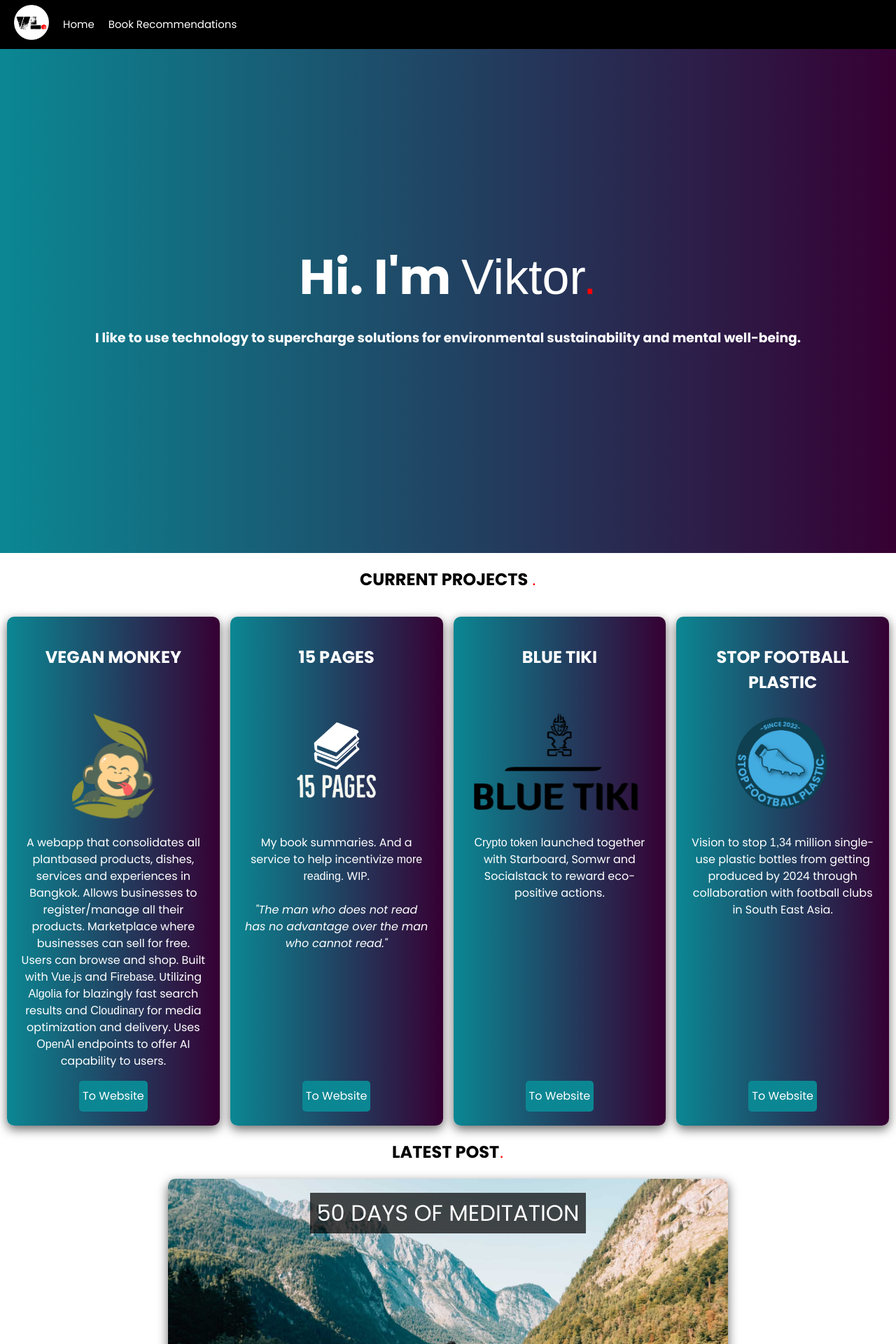
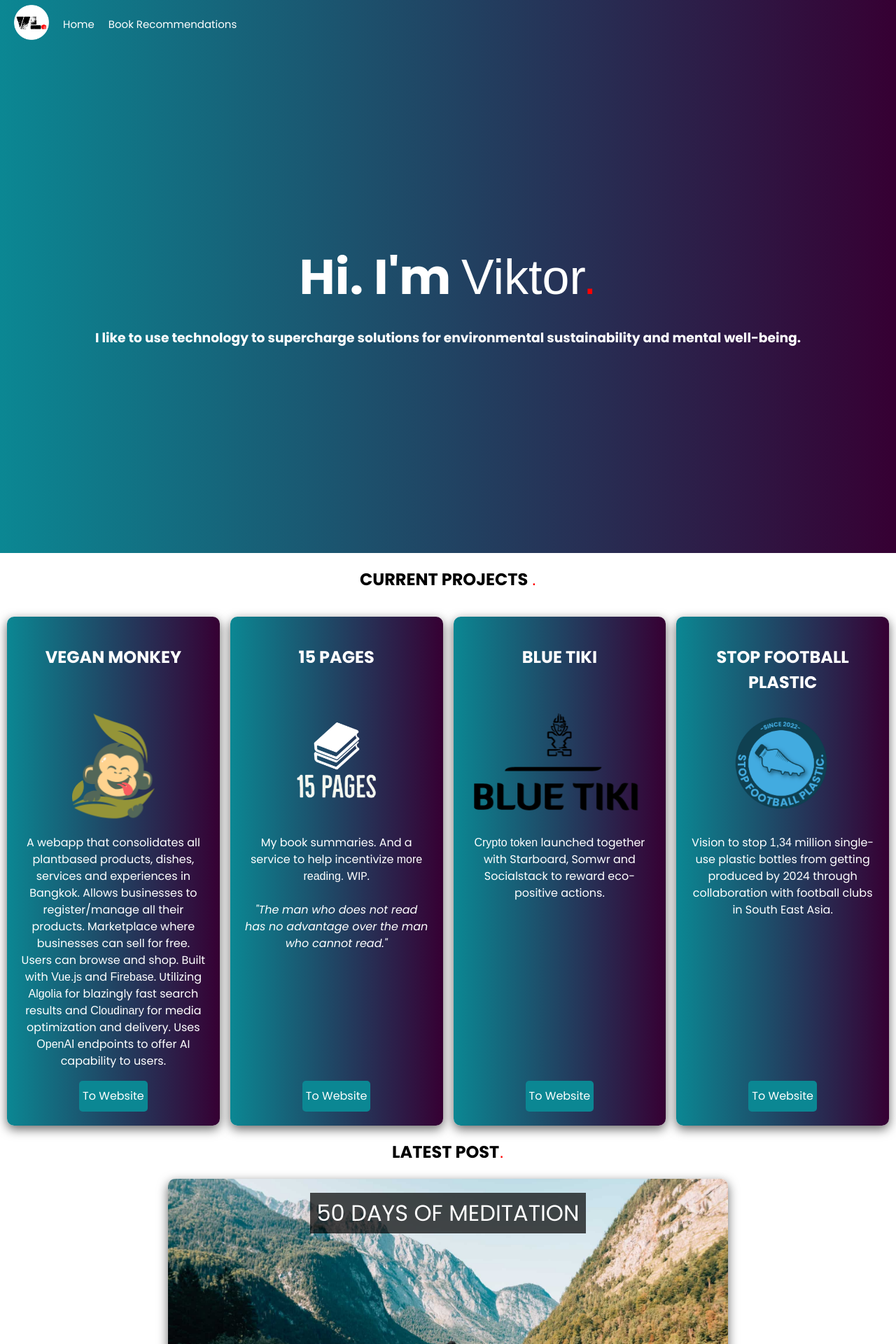
Before and after one commit to leafleaf90/VLblog, a Jekyll site: the page built from index.markdown, in a window 1280 px wide. Shown: the top 1920 px of the page at 70% size. Built offline with Jekyll 4.4.1, drawn with Linux system fonts in a browser that asks for light colours; some web fonts are replaced.

Commit message:
gradient on navbar

```diff
--- a/_layouts/default.html
+++ b/_layouts/default.html
@@ -62,7 +62,7 @@
   </head>
   <body>
     <div style="min-height: 100vh">
-      <div class="nav-bar">
+      <div class="nav-bar gradient-bg">
         <a href="/">
           <img
             src="/assets/logo.png"
--- a/assets/styles.css
+++ b/assets/styles.css
@@ -379,7 +379,7 @@
 }
 
 .nav-bar {
-  background-color: black;
+  background-color: transparent;
   height: 70px;
   display: flex;
   align-items: center;
```
